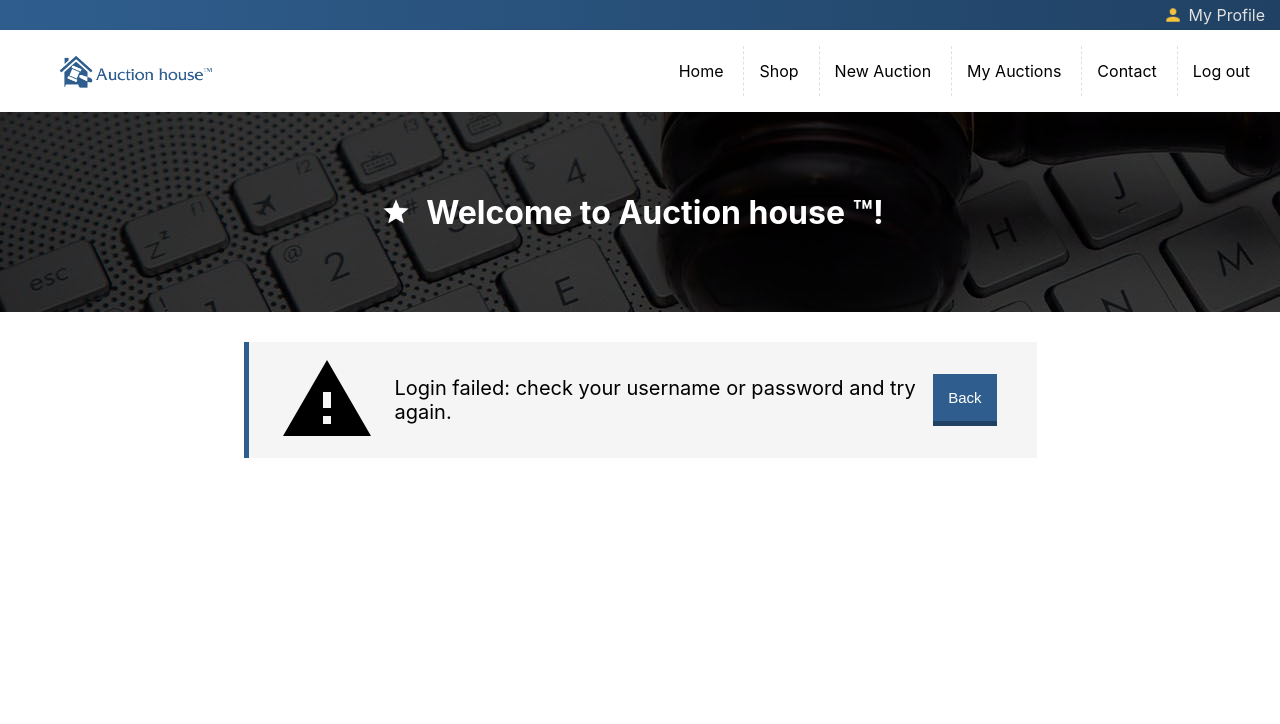
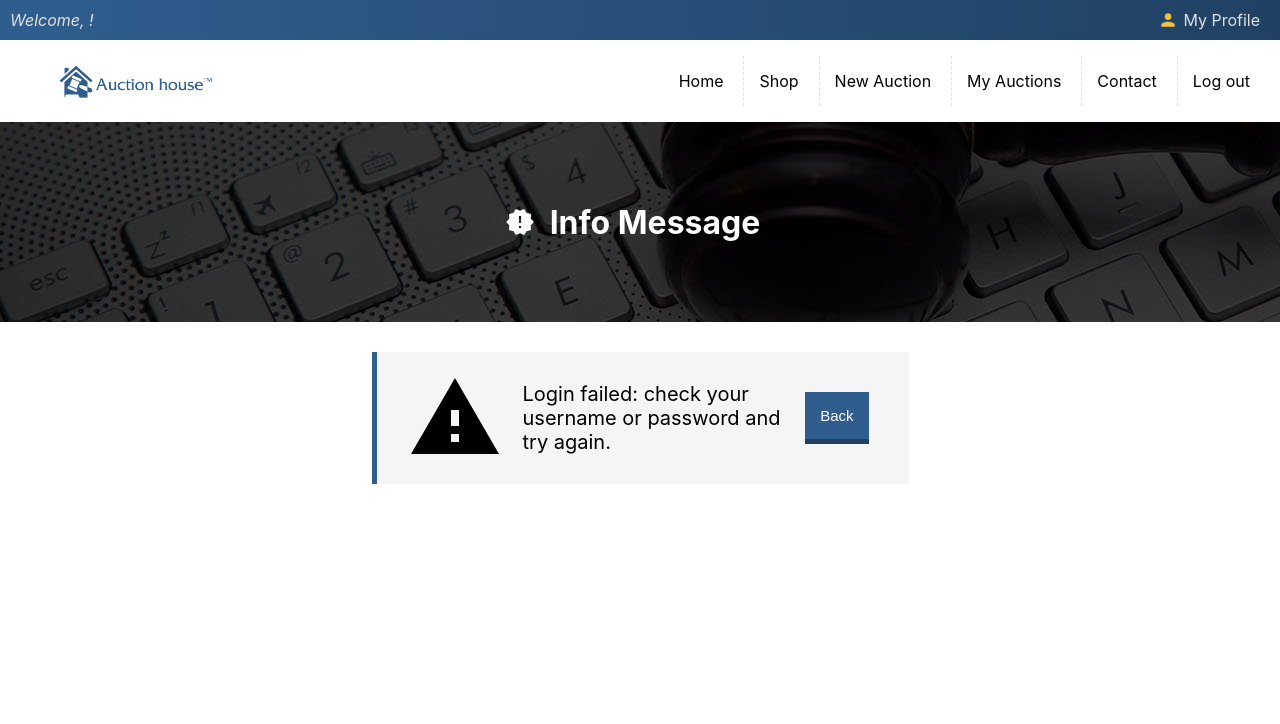
Before and after one commit to nsavicks/AuctionHouse, a CodeIgniter app: page /AuctionHouse/index.php/infomessage/LoginFailed in a window 1280 px wide. Shown: the top 724 px of the page. Run offline with CodeIgniter, Linux system fonts and the light colour scheme; the visitor is signed in with stand-in values (Sample User, id 1).

Commit message:
Header change for logged in users + Bug fixes

```diff
--- a/Implementation/application/controllers/InfoMessage.php
+++ b/Implementation/application/controllers/InfoMessage.php
@@ -8,9 +8,9 @@
 		}
 
 		private function loadPageLayout($page, $content=[]){
-            $header_content["controller"] = "Register";
-            $header_content["page_title"] = "Welcome to Auction house ™!";
-            $header_content["page_icon"] = "star";
+            $header_content["controller"] = "InfoMessage";
+            $header_content["page_title"] = "Info Message";
+            $header_content["page_icon"] = "new";
 
             $this->load->view("header.php", $header_content);
             $this->load->view($page, $content);
--- a/Implementation/application/views/header.php
+++ b/Implementation/application/views/header.php
@@ -12,17 +12,28 @@
 
     $user = $this->session->userdata("user");
 
-    if ($user != null){
-
     echo '
         <div id="top-bar">
-                <ul>';
+        ';
+
+
+
+        if (isset($user)){
+
+            if (!empty($user->profile_picture)){
+                $imgPath = base_url() . "UPLOAD/users/" . $user->username . "/" . $user->profile_picture;
+                echo '<img src="' . $imgPath . '" />';
+            }
+
+            echo '<em> Welcome, ' . $user->username  . ' !</em>';
+
+            echo '<ul>';
 
             if ($user->user_rank > 0){
                 echo '
                     <li>
                         <img src="' . asset_url() . 'img/securityG.png">
-                            <a href="Dashboard.htm">Dashboard</a>
+                        <a href="' . base_url() . 'Dashboard">Dashboard</a>
                     </li>
                 ';
             }
@@ -31,7 +42,7 @@
                 echo '
                     <li>
                         <img src="' . asset_url() . 'img/gear.png">
-                            <a href="ManageAccounts.htm">Manage Accounts</a>
+                        <a href="' . base_url() . 'ManageAccounts">Manage Accounts</a>
                     </li>
                 ';
             }
@@ -39,13 +50,17 @@
             echo '
                 <li>
                     <img src="' . asset_url() . 'img/personG.png">
-                        <a href="UserProfile.htm">My Profile</a>
+                    <a href="' . base_url() . 'Profile?username=' . $user->username . '">My Profile</a>
                 </li>
-                </ul>
-            </div>
-        ';
+            </ul>';
 
         }
+        else{
+            echo '<em> Welcome, Guest!</em>';
+        }
+
+
+    echo '</div>';
 
     echo '
         <header>
--- a/Implementation/application/views/include/navigation.inc.php
+++ b/Implementation/application/views/include/navigation.inc.php
@@ -12,57 +12,57 @@
     }
 
     if ($controller == "Shop"){
-        echo '<li class="page-active"><a href="' . base_url() . '/Shop">Shop</a></li>';
+        echo '<li class="page-active"><a href="' . base_url() . 'Shop">Shop</a></li>';
     }
     else{
-        echo '<li><a href="' . base_url() . '/Shop">Shop</a></li>';
+        echo '<li><a href="' . base_url() . 'Shop">Shop</a></li>';
     }
 
     if ($user != null){
 
         if ($controller == "NewAuction"){
-            echo '<li class="page-active"><a href="' . base_url() . '/NewAuction">New Auction</a></li>';
+            echo '<li class="page-active"><a href="' . base_url() . 'NewAuction">New Auction</a></li>';
         }
         else{
-            echo '<li><a href="' . base_url() . '/NewAuction">New Auction</a></li>';
+            echo '<li><a href="' . base_url() . 'NewAuction">New Auction</a></li>';
         }
 
         if ($controller == "MyAuctions"){
-            echo '<li class="page-active"><a href="' . base_url() . '/MyAuctions">My Auctions</a></li>';
+            echo '<li class="page-active"><a href="' . base_url() . 'MyAuctions">My Auctions</a></li>';
         }
         else{
-            echo '<li><a href="' . base_url() . '/MyAuctions">My Auctions</a></li>';
+            echo '<li><a href="' . base_url() . 'MyAuctions">My Auctions</a></li>';
         }
 
     }
 
     if ($controller == "Contact"){
-        echo '<li class="page-active"><a href="' . base_url() . '/Contact">Contact</a></li>';
+        echo '<li class="page-active"><a href="' . base_url() . 'Contact">Contact</a></li>';
     }
     else{
-        echo '<li><a href="' . base_url() . '/Contact">Contact</a></li>';
+        echo '<li><a href="' . base_url() . 'Contact">Contact</a></li>';
     }
 
     if ($user == null){
 
         if ($controller == "Register"){
-            echo '<li class="page-active"><a href="' . base_url() . '/Register">Register</a></li>';
+            echo '<li class="page-active"><a href="' . base_url() . 'Register">Register</a></li>';
         }
         else{
-            echo '<li><a href="' . base_url() . '/Register">Register</a></li>';
+            echo '<li><a href="' . base_url() . 'Register">Register</a></li>';
         }
 
         if ($controller == "Login"){
-            echo '<li class="page-active"><a href="' . base_url() . '/Login">Log in</a></li>';
+            echo '<li class="page-active"><a href="' . base_url() . 'Login">Log in</a></li>';
         }
         else{
-            echo '<li><a href="' . base_url() . '/Login">Log in</a></li>';
+            echo '<li><a href="' . base_url() . 'Login">Log in</a></li>';
         }
 
     }
     else{
 
-        echo '<li><a href="' . base_url() . '/Logout">Log out</a></li>';
+        echo '<li><a href="' . base_url() . 'Logout">Log out</a></li>';
 
     }
 
--- a/Implementation/application/views/pages/Register.php
+++ b/Implementation/application/views/pages/Register.php
@@ -4,7 +4,7 @@
         <?php echo form_open_multipart('Register/Submit'); ?>
 
         <label for="ppicture">Profile picture</label>
-        <input type="file" name="ppicture" accept=".png,.jpg">
+        <input type="file" name="ppicture" accept=".png,.jpg,.gif">
 
         <label for="fname">First Name</label>
         <input type="text" name="fname" placeholder="Your first name..." required>
--- a/Implementation/assets/css/style.css
+++ b/Implementation/assets/css/style.css
@@ -143,7 +143,7 @@ tr:nth-child(even){
 
 #top-bar{
    background-image: linear-gradient(to right, #2f5e8e, #204163);
-   padding: 5px;
+   padding: 10px;
    display: flex;
    align-items: center;
 }
@@ -170,6 +170,10 @@ tr:nth-child(even){
 #top-bar a{
    color: #E0E0E0;
    text-decoration: none;
+}
+
+#top-bar em{
+   color: #E0E0E0;
 }
 
 header{
@@ -463,7 +467,7 @@ input[type=radio]{
    background: none;
 }
 
-/* Warning message page */
+/* Info message page */
 
 #warning-content{
    background: #F5F5F5;
@@ -471,7 +475,7 @@ input[type=radio]{
    padding: 10px;
    margin: 0 auto;
    margin-top: 30px;
-   width: 60%;
+   width: 40%;
    display: flex;
    align-items: center;
 }
```
Also changed, not shown: Implementation/application/controllers/Login.php (+16 -0 lines), Implementation/application/controllers/Logout.php (+10 -2 lines), Implementation/application/controllers/Register.php (+21 -3 lines). Lines whose indentation alone changed are shown as unchanged.
